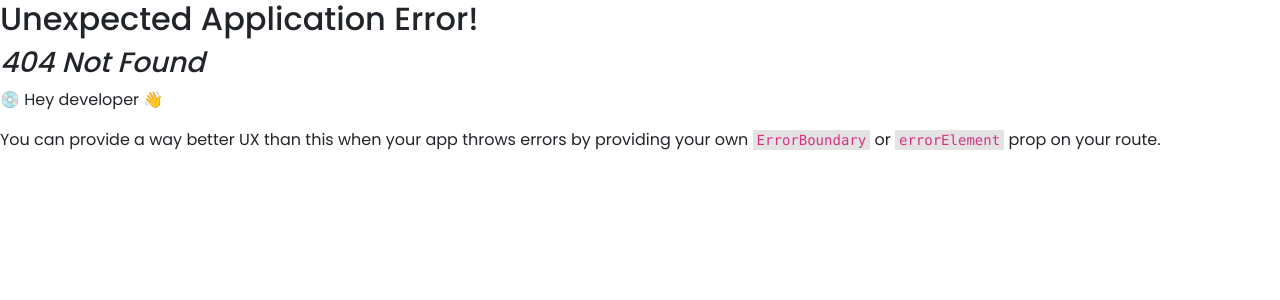
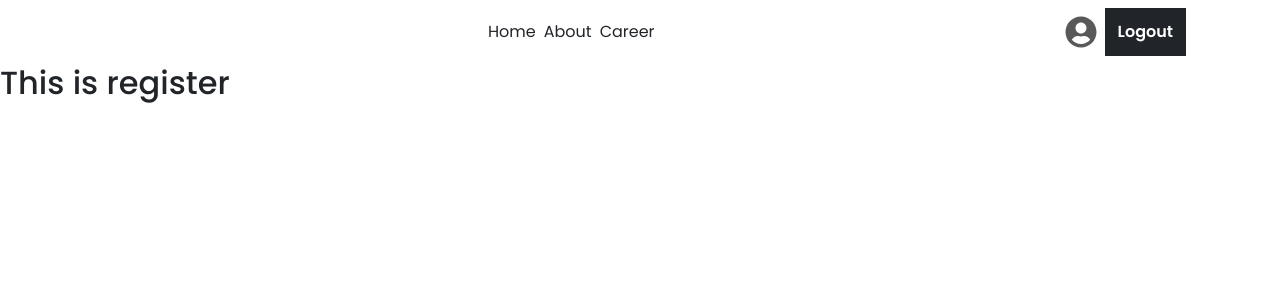
Before and after one commit to SuraiyaAkterTrishna/the-news-dragon-client, a React (Vite) app: page /register in a window 1280 px wide. Before the commit this address had no page. Shown: the top 300 px of the page. Built offline with nearby package versions, Linux system fonts and the light colour scheme.

Commit message:
login layout

```diff
--- /dev/null
+++ b/src/layouts/LoginLayout.jsx
@@ -0,0 +1,14 @@
+import { Outlet } from "react-router-dom";
+import NavigationBar from "../pages/Shared/NavigationBar/NavigationBar";
+
+
+const LoginLayout = () => {
+    return (
+        <div>
+            <NavigationBar></NavigationBar>
+            <Outlet></Outlet>
+        </div>
+    );
+};
+
+export default LoginLayout;
--- /dev/null
+++ b/src/pages/Login/Login/Login.jsx
@@ -0,0 +1,11 @@
+
+
+const Login = () => {
+    return (
+        <div>
+            <h2>This is Login</h2>
+        </div>
+    );
+};
+
+export default Login;
--- /dev/null
+++ b/src/pages/Login/Register/Register.jsx
@@ -0,0 +1,10 @@
+
+const Register = () => {
+    return (
+        <div>
+            <h2>This is register</h2>
+        </div>
+    );
+};
+
+export default Register;
--- a/src/routes/Routes.jsx
+++ b/src/routes/Routes.jsx
@@ -1,21 +1,37 @@
-import { createBrowserRouter } from "react-router-dom";
+import { Navigate, createBrowserRouter } from "react-router-dom";
 import Main from "../layouts/Main";
 import Category from "../pages/Home/Category/Category";
 import NewsLayout from "../layouts/NewsLayout";
 import News from "../pages/News/News/News";
+import LoginLayout from "../layouts/LoginLayout";
+import Login from "../pages/Login/Login/Login";
+import Register from "../pages/Login/Register/Register";
 
 const router = createBrowserRouter([
     {
-        path: "/",
+        path: '/',
+        element: <LoginLayout></LoginLayout>,
+        children: [
+            {
+                path: '/',
+                element: <Navigate to="/category/0"></Navigate>
+            },
+            {
+                path: '/login',
+                element: <Login></Login>
+            },
+            {
+                path: '/register',
+                element: <Register></Register>
+            }
+        ]
+    },
+    {
+        path: 'category',
         element: <Main></Main>,
         children: [
             {
-                path: '/',
-                element: <Category></Category>,
-                loader: () => fetch('http://localhost:5000/news')
-            },
-            {
-                path: '/category/:id',
+                path: ':id',
                 element: <Category></Category>,
                 loader: ({params}) => fetch(`http://localhost:5000/categories/${params.id}`)
             },
```
